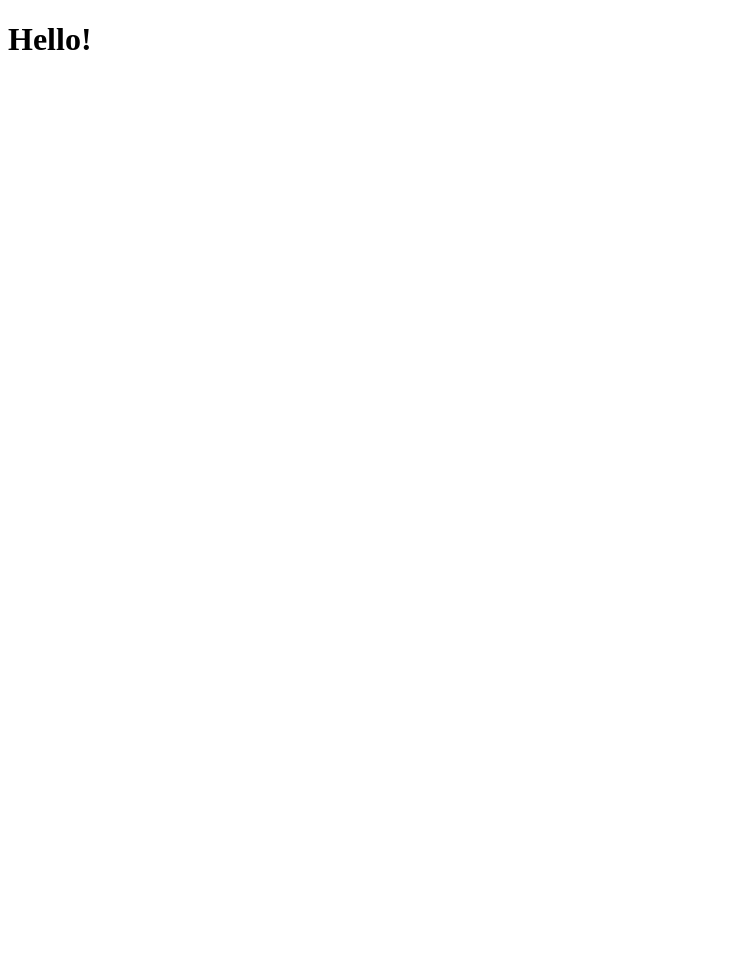
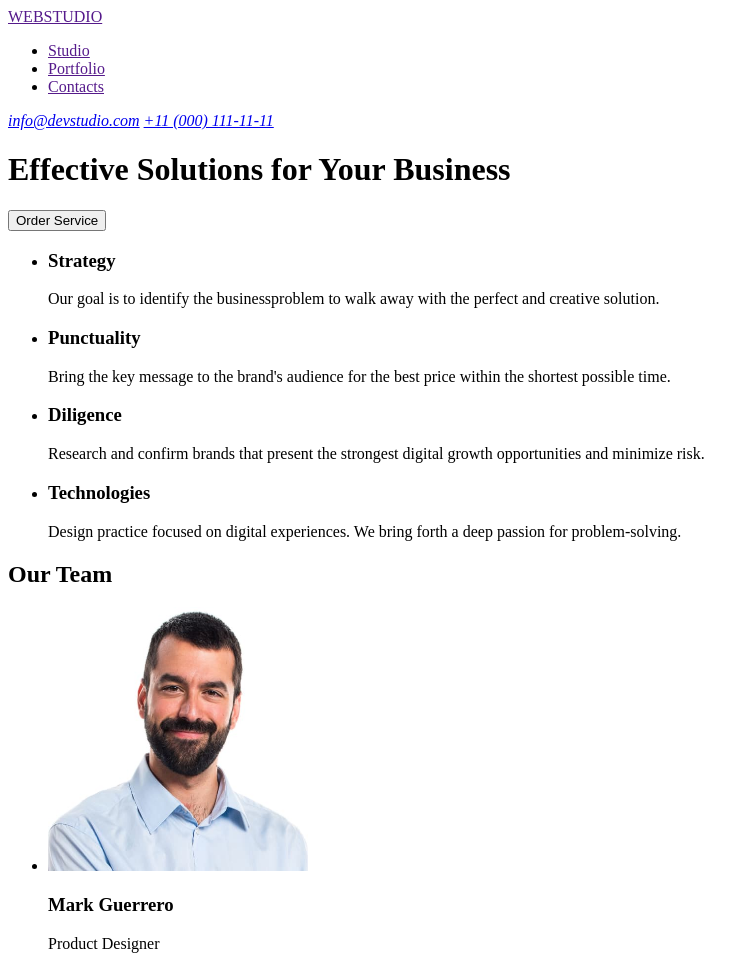
Before and after one commit to BogushF/goit-markup-hw-01, a plain HTML site: page index.html in a window 1280 px wide. Shown: the top 957 px of the page, without its empty margins (0-754 px from the left). Before the commit the page ends 800 px from the top, so only its background shows below. Drawn offline with Linux system fonts and the light colour scheme.

Commit message:
HW1-ver1.0

```diff
--- a/index.html
+++ b/index.html
@@ -3,9 +3,87 @@
 <head>
     <meta charset="UTF-8">
     <meta name="viewport" content="width=device-width, initial-scale=1.0">
-    <title>Document</title>
+    <title>WEBSTUDIO</title>
 </head>
 <body>
-    <h1>Hello!</h1>
+
+    <header>
+        <nav>
+            <a href="">WEBSTUDIO</a>
+            <ul>
+                <li><a href="">Studio</a></li>
+                <li><a href="">Portfolio</a></li>
+                <li><a href="">Contacts</a></li>
+            </ul>
+         </nav>
+         <address>
+            <a href="mailto:info@devstudio.com">info@devstudio.com</a>
+            <a href="tel:+110001111111">+11 (000) 111-11-11</a>
+         </address>
+    </header>
+
+    <main>
+
+        <h1> Effective Solutions for Your Business</h1>
+        <button type="button">Order Service</button>
+
+        <section>
+            <ul>
+                <li>
+                    <h3>Strategy</h3>
+                    <p>Our goal is to identify the businessproblem to walk away with the perfect and creative solution. </p>
+                </li>
+                <li>
+                    <h3>Punctuality</h3>
+                    <p>Bring the key message to the brand's audience for the best price within the shortest possible time.</p>
+                </li>
+                <li>
+                    <h3>Diligence</h3>
+                    <p>Research and confirm brands that present the strongest digital growth opportunities and minimize risk.</p>
+                </li>
+                <li>
+                    <h3>Technologies</h3>
+                    <p>Design practice focused on digital experiences. We bring forth a deep passion for problem-solving.</p>
+                </li>
+            </ul>
+
+
+        </section>
+
+        <section>
+
+            <h2> Our Team </h2>
+            <ul>
+                <li>
+                    <img src="/images/Mark.jpg" alt="Mark Guerrero" height="264" width="260">
+                    <h3>Mark Guerrero</h3>
+                    <p>Product Designer</p>
+                </li>
+                <li>
+                    <img src="/images/Tom.jpg" alt="Tom Ford" height="264" width="260">
+                    <h3>Tom Ford</h3>
+                    <p>Frontend Developer</p>
+                </li>
+                <li>
+                    <img src="/images/Camila.jpg" alt="Camila Garcia" height="264" width="260">
+                    <h3>Camila Garcia</h3>
+                    <p>Marketing</p>
+                </li>
+                <li>
+                    <img src="/images/Daniel.jpg" alt="Daniel Wilson" height="264" width="260">
+                    <h3>Daniel Wilson</h3>
+                    <p>UI Designer</p>
+                </li>
+            </ul>
+
+        </section>
+
+    </main>
+
+    <footer>
+        <a href="">WEBSTUDIO</a>
+        <p> Increase the flow of customers and sales for your business with digital marketing & growth solutions.</p>
+    </footer>
+
 </body>
 </html>
```
Also changed, not shown: images/Camila.jpg (added), images/Daniel.jpg (added), images/Mark.jpg (added), images/Tom.jpg (added).
